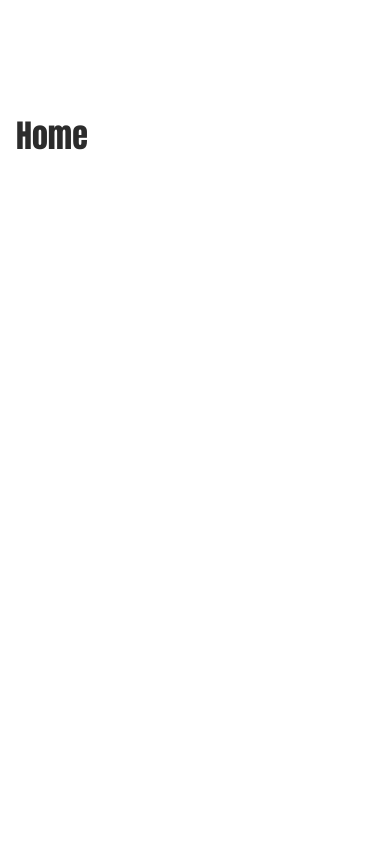
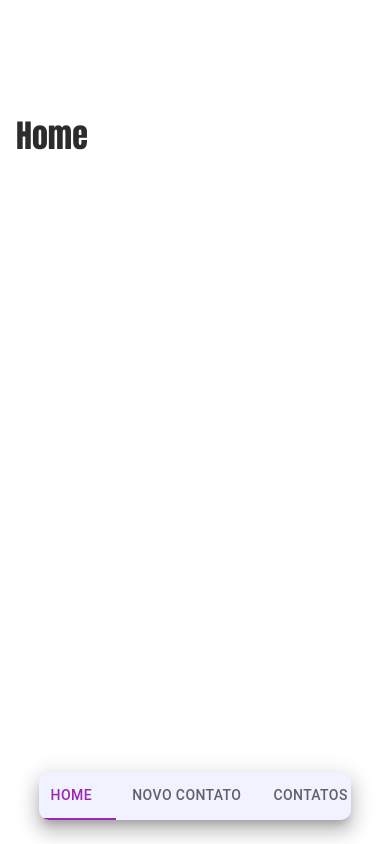
Before and after one commit to MatheusAraripe/cadastro-usuario, a React (Vite) app: page / in a window 390 px wide. Built offline with nearby package versions, Linux system fonts and the light colour scheme.

Commit message:
feat: implemeNtando a navbar responsiva

```diff
--- a/package.json
+++ b/package.json
@@ -13,6 +13,8 @@
     "@emotion/react": "^11.11.1",
     "@emotion/styled": "^11.11.0",
     "@mui/icons-material": "^5.14.0",
+    "@mui/joy": "^5.0.0-alpha.88",
+    "@mui/lab": "^5.0.0-alpha.137",
     "@mui/material": "^5.14.0",
     "react": "^17.0.2",
     "react-dom": "^17.0.2",
--- /dev/null
+++ b/src/components/ResponsiveNavbar/ResponsiveNavbar.jsx
@@ -0,0 +1,22 @@
+import { Tab } from '@mui/material'
+import { TabContext, TabList } from '@mui/lab'
+import React from 'react'
+
+function ResponsiveNavbar() {
+  return (
+    <TabContext value={'1'} >
+      <TabList centered textColor='secondary' indicatorColor='secondary'
+      sx={{
+        backgroundColor: 'purple.main',
+        borderRadius: '10px',
+        boxShadow: '12',
+        }}>
+        <Tab value={'1'} label='Home'/>
+        <Tab value={'2'} label='Novo Contato'/>
+        <Tab value={'5'} label='Contatos'/>
+      </TabList>
+    </TabContext>
+  )
+}
+
+export default ResponsiveNavbar
--- a/src/components/index.js
+++ b/src/components/index.js
@@ -1,5 +1,6 @@
 import MainContainer from "./mainContainer/MainContainer";
 import Navbar from "./Navbar/Navbar";
 import ContactCard from "./contactCard/ContactCard";
+import ResponsiveNavbar from "./ResponsiveNavbar/ResponsiveNavbar";
 
-export {MainContainer, Navbar, ContactCard};
+export {MainContainer, Navbar, ContactCard, ResponsiveNavbar};
--- a/src/components/mainContainer/MainContainer.jsx
+++ b/src/components/mainContainer/MainContainer.jsx
@@ -1,6 +1,7 @@
 import React from 'react'
 import { Container, Box, Grid, Hidden } from '@mui/material'
 import Navbar from '../Navbar/Navbar'
+import ResponsiveNavbar from '../ResponsiveNavbar/ResponsiveNavbar'
 
 function MainContainer({ children, title }) {
   return (
@@ -10,6 +11,11 @@ function MainContainer({ children, title }) {
             <Hidden mdDown>
                 <Grid item md={2} sm={2}>
                     <Navbar />
+                </Grid>
+            </Hidden>
+            <Hidden mdUp>
+                <Grid item sx={{position: 'absolute', bottom: '0', marginBottom: '1.5rem', right: '10%', left: '10%'}}>
+                    <ResponsiveNavbar />
                 </Grid>
             </Hidden>
             <Grid item md={8} sm={12} xs={12}>
```
Also changed, not shown: src/components/Navbar/navbar.css (line endings or trailing spaces), 1 other file (tests, documents, lock files or other folders).
